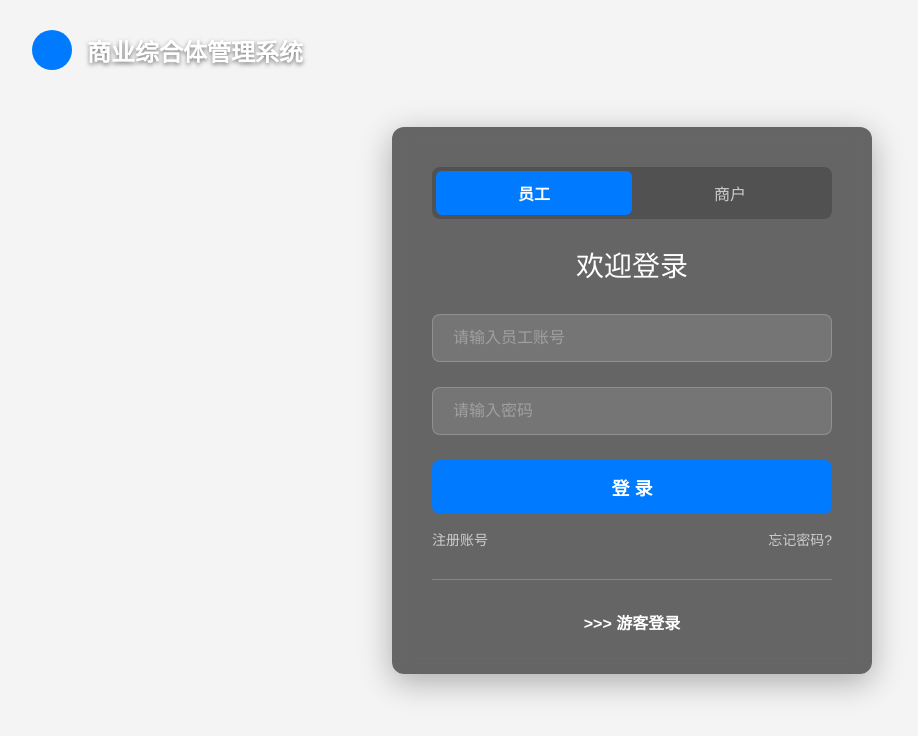
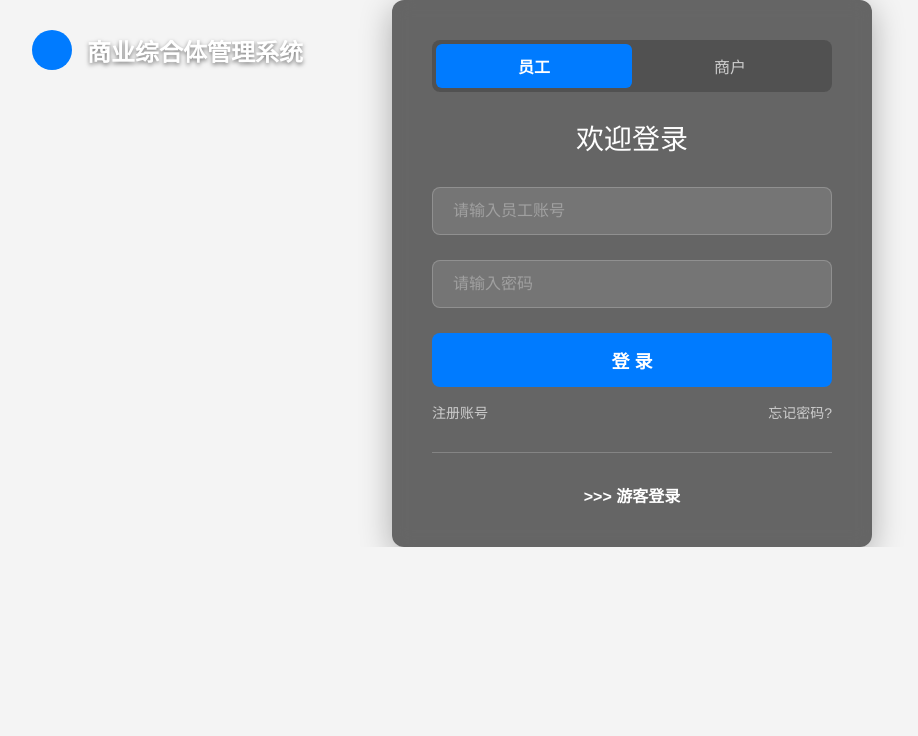
Before and after one commit to Yelo-Pandora/23OracleHw, a Vue app in the folder oracle-frontend/oracle-frontend/: page /login in a window 1280 px wide. Shown: the top 736 px of the page, without its empty margins (8-926 px from the left). Built offline with nearby package versions, Linux system fonts and the light colour scheme.

Commit message:
Update App.vue

```diff
--- a/oracle-frontend/oracle-frontend/src/App.vue
+++ b/oracle-frontend/oracle-frontend/src/App.vue
@@ -18,13 +18,15 @@
     body, html {
       margin: 0;
       padding: 0;
-      height: 100%;
+      min-height: 100%;
       font-family: 'Microsoft YaHei', 'Helvetica Neue', Arial, sans-serif;
-      overflow: hidden;
+      /* 允许页面垂直滚动，避免内容被裁剪 */
+      overflow-x: hidden;
+      overflow-y: auto;
       background-color: #f4f4f4; /* 背景加载前的底色 */
     }
 
     #app {
-      height: 100%;
+      min-height: 100%;
     }
 </style>
```
